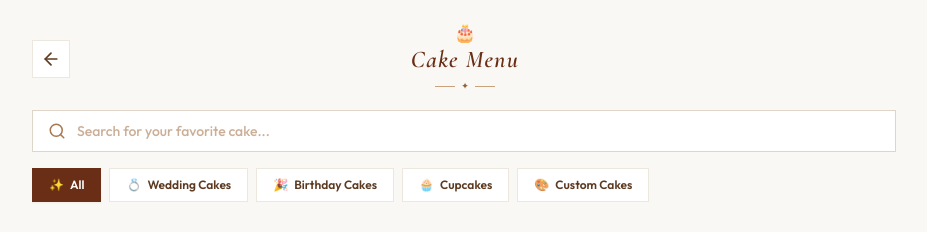
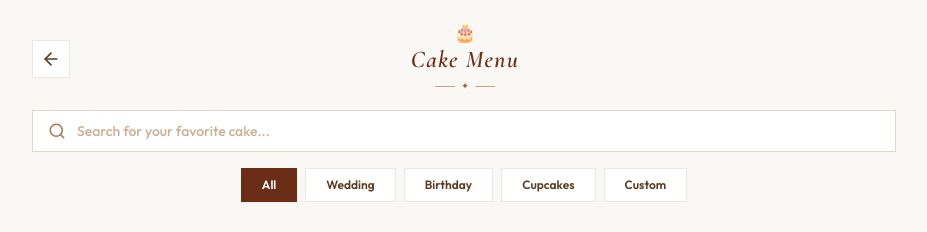
Before and after one commit to dapps-git/WESTER_BAKERY, a React app: page /cakes in a window 1280 px wide. Shown: the top 232 px of the page, without its empty margins (176-1103 px from the left). Built offline with nearby package versions, Linux system fonts and the light colour scheme; no server answers; grey boxes are pictures that could not be loaded; the HTML template or start-up script is replaced by a standard one.

Commit message:
style: remove category icons, simplify category labels to All, Wedding, Birthday, Cupcakes, Custom, and polish alignment

```diff
--- a/src/pages/Cakes.jsx
+++ b/src/pages/Cakes.jsx
@@ -75,19 +75,13 @@ export default function Cakes() {
     }
   }
 
-  const cakeCategories = [
-    { name: 'All', icon: '✨' },
-    { name: 'Wedding Cakes', icon: '💍' },
-    { name: 'Birthday Cakes', icon: '🎉' },
-    { name: 'Cupcakes', icon: '🧁' },
-    { name: 'Custom Cakes', icon: '🎨' },
-  ]
+  const cakeCategories = ['All', 'Wedding', 'Birthday', 'Cupcakes', 'Custom']
 
   const filtered = cakes.filter(c => {
     const matchSrch = c.name.toLowerCase().includes(search.toLowerCase())
     const matchCat = activeCategory === 'All' ||
       c.name.toLowerCase().includes(activeCategory.toLowerCase()) ||
-      c.category?.name === activeCategory
+      c.category?.name?.toLowerCase().includes(activeCategory.toLowerCase())
     return matchSrch && matchCat
   })
 
@@ -140,26 +134,26 @@ export default function Cakes() {
           )}
         </div>
 
-        {/* Pretty & Elegant Category Section */}
-        <div className="flex gap-2 overflow-x-auto no-scrollbar pb-2 mb-6">
+        {/* Pretty & Clean Category Section */}
+        <div className="flex gap-2 overflow-x-auto no-scrollbar pb-2 mb-6 justify-start sm:justify-center">
           {cakeCategories.map((cat) => {
-            const isActive = activeCategory === cat.name
+            const isActive = activeCategory === cat
             return (
               <button
-                key={cat.name}
-                onClick={() => setActiveCategory(cat.name)}
-                className={`py-2 px-4 text-xs font-semibold whitespace-nowrap rounded-none transition-all duration-200 flex items-center gap-1.5 border shrink-0 ${
+                key={cat}
+                onClick={() => setActiveCategory(cat)}
+                className={`py-2 px-5 text-xs font-semibold whitespace-nowrap rounded-none transition-all duration-200 border shrink-0 ${
                   isActive
                     ? 'bg-[#6a2e16] text-white border-[#6a2e16] shadow-sm'
                     : 'bg-white text-[#5C3A21] border-[#EDE8DE] hover:border-[#C8A27C] hover:bg-[#FAF6F0]'
                 }`}
               >
-                <span className="text-xs">{cat.icon}</span>
-                <span>{cat.name}</span>
+                {cat}
               </button>
             )
           })}
         </div>
+
 
         {/* ── Cake Grid Section ── */}
         {loading && (
```
